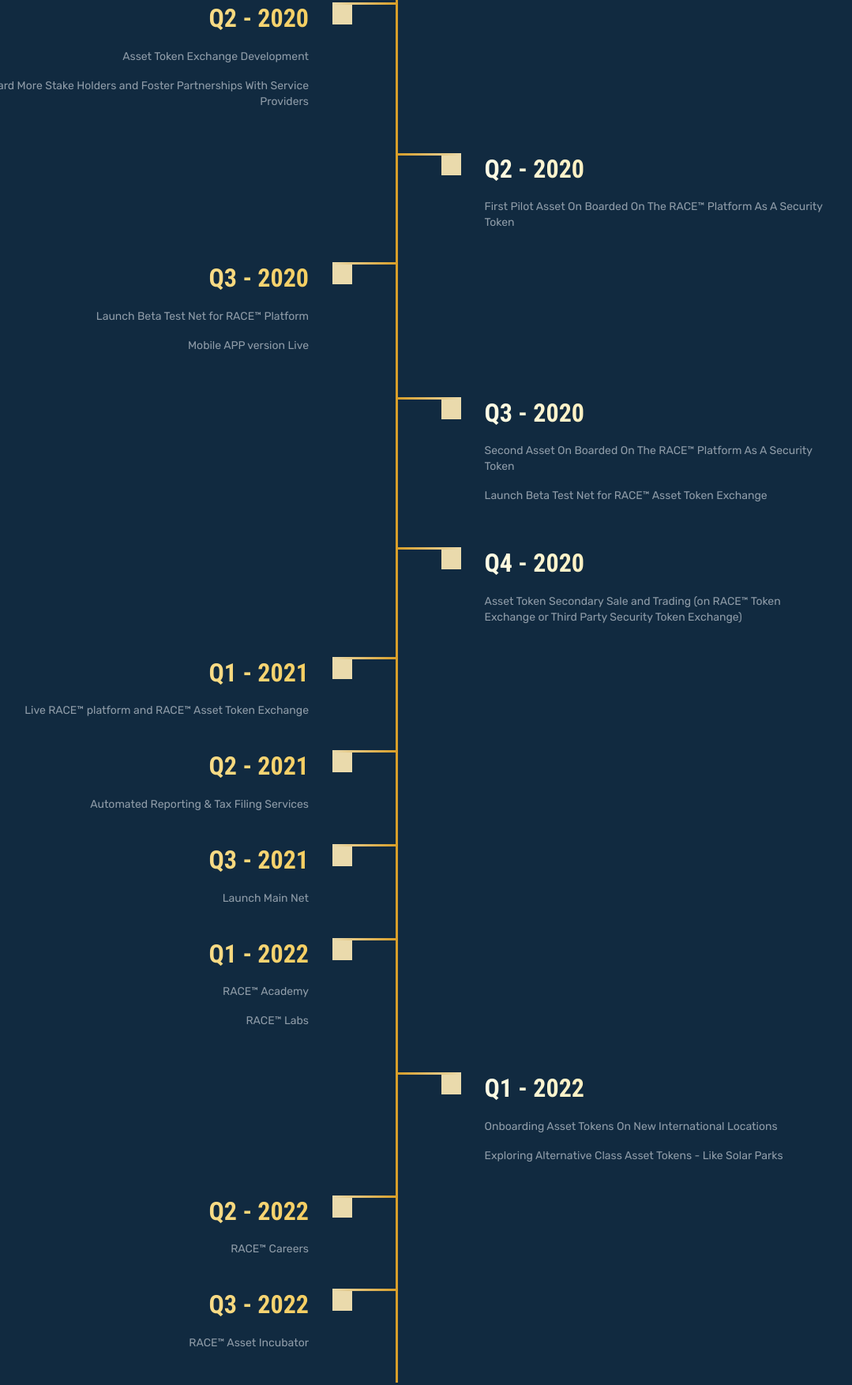
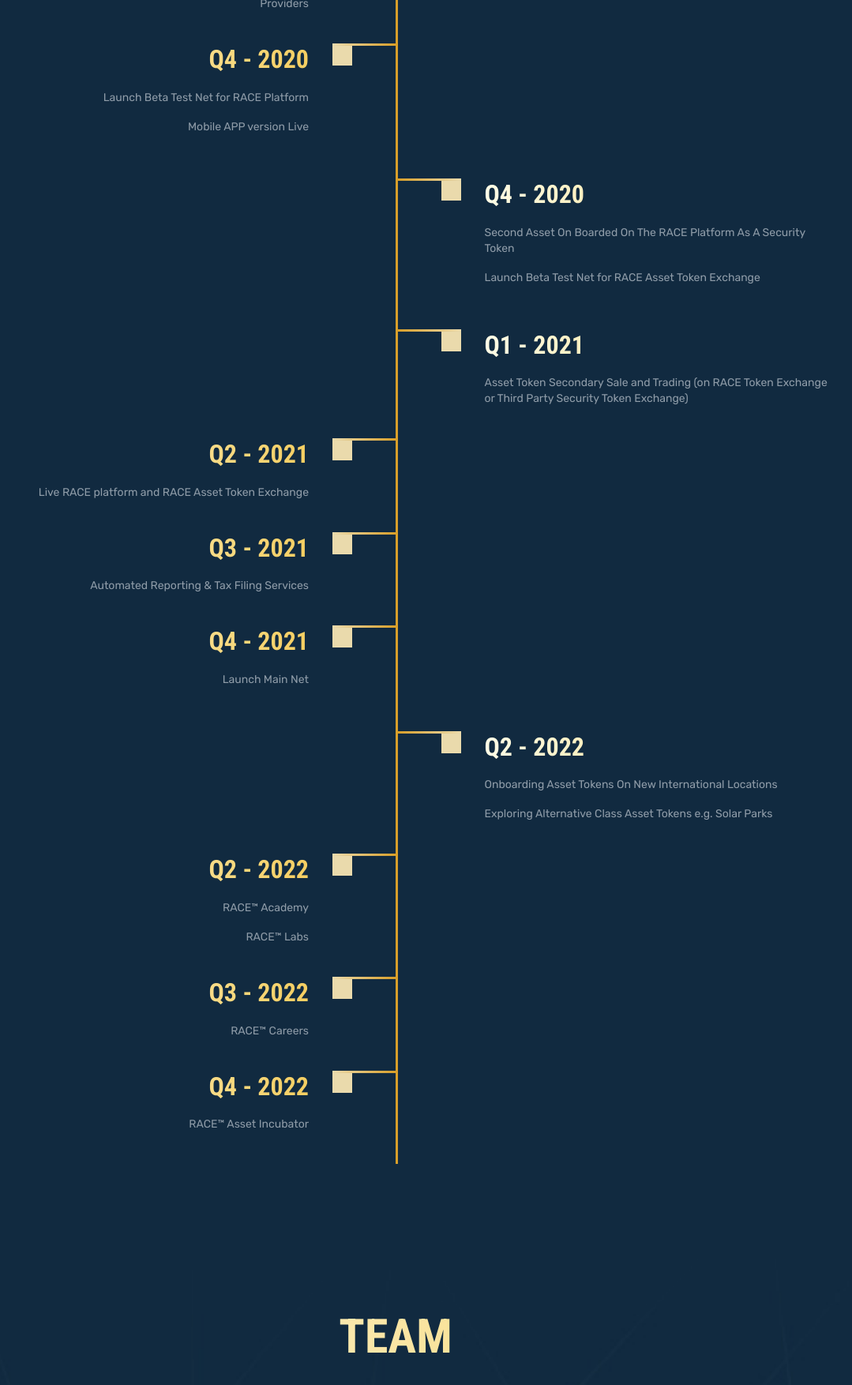
Before and after one commit to RACEcommunity/Oldwebsite, a plain HTML site: page index.html in a window 1280 px wide. Shown: the part 4807-6561 px from the top of the page at 79% size, without its empty margins (139-1218 px from the left). Drawn offline with nearby package versions, Linux system fonts and the light colour scheme.

Commit message:
roadmap updates

```diff
--- a/index.html
+++ b/index.html
@@ -514,7 +514,7 @@
       <div class="col-lg-6 col-md-6 col-6 v-pad" style="padding-top:0px;">
         <div class="row flex-column-reverse flex-sm-row">
           <div class="col-lg-10 col-md-9 col-sm-9 col-12 v-pad roadmap-info  wow fadeInLeft" data-wow-delay="0.3s" style="text-align:right;">
-            <h2>Q3 - 2019</h2>
+            <h2>Q1 - 2020</h2>
             <br>
             <p>Private Sale of RACE™ Tokens</p>
           </div>
@@ -530,9 +530,15 @@
       <div class="col-lg-6 col-md-6 col-6 v-pad" style="padding-top:0px;">
         <div class="row flex-column-reverse flex-sm-row">
           <div class="col-lg-10 col-md-9 col-sm-9 col-12 v-pad roadmap-info  wow fadeInLeft" data-wow-delay="0.3s" style="text-align:right;">
-            <h2>Q4 - 2019</h2>
+            <h2>Q2 - 2020</h2>
             <br>
             <p>Public Sale of RACE™ Tokens</p>
+	    <br>
+	    <p>Onboard Investors and Project Proposers</p>
+	    <br>
+	    <p>UI & UX Version 1</p>
+	    <br>
+	    <p>Platform Closed for Beta Testing for Stakeholders</p>
           </div>
           <div class="col-lg-2 col-md-3 col-sm-3 col-12 v-pad branch-l">
             <div class="line-l"></div>
@@ -551,7 +557,7 @@
             <div class="roadmap-square"></div>
           </div>
           <div class="col-lg-10 col-md-9 col-sm-9 col-12 v-pad roadmap-info  wow fadeInRight" data-wow-delay="0.3s">
-            <h2>Q4 - 2019<br>to Q1 - 2020</h2>
+            <h2>Q2 to Q3 - 2020</h2>
             <br>
             <p>Regulatory submission and approval of Digitised Asset platform (Singapore)</p>
           </div>
@@ -562,13 +568,11 @@
       <div class="col-lg-6 col-md-6 col-6 v-pad" style="padding-top:0px;">
         <div class="row flex-column-reverse flex-sm-row">
           <div class="col-lg-10 col-md-9 col-sm-9 col-12 v-pad roadmap-info  wow fadeInLeft" data-wow-delay="0.3s" style="text-align:right;">
-            <h2>Q1 - 2020</h2>
+            <h2>Q3 - 2020</h2>
             <br>
-            <p>Onboard Project Proposers</p>
+            <p>Asset Token Exchange Development</p>
             <br>
-            <p>UI & UX Version 1</p>
-            <br>
-            <p>Platform Closed for Beta Testing for Stakeholders</p>
+            <p>Onboard More Stakeholders and Foster Partnerships With Service Providers</p>
           </div>
           <div class="col-lg-2 col-md-3 col-sm-3 col-12 v-pad branch-l">
             <div class="line-l"></div>
@@ -582,43 +586,9 @@
       <div class="col-lg-6 col-md-6 col-6 v-pad" style="padding-top:0px;">
         <div class="row flex-column-reverse flex-sm-row">
           <div class="col-lg-10 col-md-9 col-sm-9 col-12 v-pad roadmap-info wow fadeInLeft" data-wow-delay="0.3s" style="text-align:right;">
-            <h2>Q2 - 2020</h2>
+            <h2>Q4 - 2020</h2>
             <br>
-            <p>Asset Token Exchange Development</p>
-            <br>
-            <p>Onboard More Stake Holders and Foster Partnerships With Service Providers</p>
-          </div>
-          <div class="col-lg-2 col-md-3 col-sm-3 col-12 v-pad branch-l">
-            <div class="line-l"></div>
-            <div class="roadmap-square"></div>
-          </div>
-        </div>
-      </div>
-      <div class="col-lg-6 col-md-6 col-6 v-pad v-line" style="padding-top:0px;"></div>
-    </div>
-    <div class="row">
-      <div class="col-lg-6 col-md-6 col-6 v-pad"></div>
-      <div class="col-lg-6 col-md-6 col-6 v-pad v-line">
-        <div class="row">
-          <div class="col-lg-2 col-md-3 col-sm-3 col-12 v-pad branch-r">
-            <div class="line-r"></div>
-            <div class="roadmap-square"></div>
-          </div>
-          <div class="col-lg-10 col-md-9 col-sm-9 col-12 v-pad roadmap-info  wow fadeInRight" data-wow-delay="0.3s">
-            <h2>Q2 - 2020</h2>
-            <br>
-            <p>First Pilot Asset On Boarded On The RACE™ Platform As A Security Token</p>
-          </div>
-        </div>
-      </div>
-    </div>
-    <div class="row">
-      <div class="col-lg-6 col-md-6 col-6 v-pad" style="padding-top:0px;">
-        <div class="row flex-column-reverse flex-sm-row">
-          <div class="col-lg-10 col-md-9 col-sm-9 col-12 v-pad roadmap-info  wow fadeInLeft" data-wow-delay="0.3s" style="text-align:right;">
-            <h2>Q3 - 2020</h2>
-            <br>
-            <p>Launch Beta Test Net for RACE™ Platform</p>
+            <p>Launch Beta Test Net for RACE Platform</p>
             <br>
             <p>Mobile APP version Live</p>
           </div>
@@ -639,15 +609,16 @@
             <div class="roadmap-square"></div>
           </div>
           <div class="col-lg-10 col-md-9 col-sm-9 col-12 v-pad roadmap-info  wow fadeInRight" data-wow-delay="0.3s">
-            <h2>Q3 - 2020</h2>
+            <h2>Q4 - 2020</h2>
             <br>
-            <p>Second Asset On Boarded On The RACE™ Platform As A Security Token</p>
+            <p>Second Asset On Boarded On The RACE Platform As A Security Token</p>
             <br>
-            <p>Launch Beta Test Net for RACE™ Asset Token Exchange</p>
+            <p>Launch Beta Test Net for RACE Asset Token Exchange</p>
           </div>
         </div>
       </div>
     </div>
+<!---start additional right column--->
     <div class="row">
       <div class="col-lg-6 col-md-6 col-6 v-pad"></div>
       <div class="col-lg-6 col-md-6 col-6 v-pad v-line">
@@ -657,20 +628,21 @@
             <div class="roadmap-square"></div>
           </div>
           <div class="col-lg-10 col-md-9 col-sm-9 col-12 v-pad roadmap-info  wow fadeInRight" data-wow-delay="0.3s">
-            <h2>Q4 - 2020</h2>
+            <h2>Q1 - 2021</h2>
             <br>
-            <p>Asset Token Secondary Sale and Trading (on RACE™ Token Exchange or Third Party Security Token Exchange)</p>
+            <p>Asset Token Secondary Sale and Trading (on RACE Token Exchange or Third Party Security Token Exchange)</p>
           </div>
         </div>
       </div>
     </div>
+<!---end additional right column--->
     <div class="row">
       <div class="col-lg-6 col-md-6 col-6 v-pad" style="padding-top:0px;">
         <div class="row flex-column-reverse flex-sm-row">
           <div class="col-lg-10 col-md-9 col-sm-9 col-12 v-pad roadmap-info  wow fadeInLeft" data-wow-delay="0.3s" style="text-align:right;">
-            <h2>Q1 - 2021</h2>
+            <h2>Q2 - 2021</h2>
             <br>
-            <p>Live RACE™ platform and RACE™ Asset Token Exchange</p>
+            <p>Live RACE platform and RACE Asset Token Exchange</p>
           </div>
           <div class="col-lg-2 col-md-3 col-sm-3 col-12 v-pad branch-l">
             <div class="line-l"></div>
@@ -680,11 +652,12 @@
       </div>
       <div class="col-lg-6 col-md-6 col-6 v-pad v-line" style="padding-top:0px;"></div>
     </div>
+<!---start additional left column--->
     <div class="row">
       <div class="col-lg-6 col-md-6 col-6 v-pad" style="padding-top:0px;">
         <div class="row flex-column-reverse flex-sm-row">
           <div class="col-lg-10 col-md-9 col-sm-9 col-12 v-pad roadmap-info  wow fadeInLeft" data-wow-delay="0.3s" style="text-align:right;">
-            <h2>Q2 - 2021</h2>
+            <h2>Q3 - 2021</h2>
             <br>
             <p>Automated Reporting & Tax Filing Services</p>
           </div>
@@ -696,11 +669,13 @@
       </div>
       <div class="col-lg-6 col-md-6 col-6 v-pad v-line" style="padding-top:0px;"></div>
     </div>
+<!---end additional left column--->
+<!---start additional left column--->
     <div class="row">
       <div class="col-lg-6 col-md-6 col-6 v-pad" style="padding-top:0px;">
         <div class="row flex-column-reverse flex-sm-row">
           <div class="col-lg-10 col-md-9 col-sm-9 col-12 v-pad roadmap-info  wow fadeInLeft" data-wow-delay="0.3s" style="text-align:right;">
-            <h2>Q3 - 2021</h2>
+            <h2>Q4 - 2021</h2>
             <br>
             <p>Launch Main Net</p>
           </div>
@@ -712,11 +687,30 @@
       </div>
       <div class="col-lg-6 col-md-6 col-6 v-pad v-line" style="padding-top:0px;"></div>
     </div>
+<!---end additional left column--->
+    <div class="row">
+      <div class="col-lg-6 col-md-6 col-6 v-pad"></div>
+      <div class="col-lg-6 col-md-6 col-6 v-pad v-line">
+        <div class="row">
+          <div class="col-lg-2 col-md-3 col-sm-3 col-12 v-pad branch-r">
+            <div class="line-r"></div>
+            <div class="roadmap-square"></div>
+          </div>
+          <div class="col-lg-10 col-md-9 col-sm-9 col-12 v-pad roadmap-info  wow fadeInRight" data-wow-delay="0.3s">
+            <h2>Q2 - 2022</h2>
+            <br>
+            <p>Onboarding Asset Tokens On New International Locations</p>
+            <br>
+            <p>Exploring Alternative Class Asset Tokens e.g. Solar Parks</p>
+          </div>
+        </div>
+      </div>
+    </div>
     <div class="row">
       <div class="col-lg-6 col-md-6 col-6 v-pad" style="padding-top:0px;">
         <div class="row flex-column-reverse flex-sm-row">
-          <div class="col-lg-10 col-md-9 col-sm-9 col-12 v-pad roadmap-info wow fadeInLeft" data-wow-delay="0.3s" style="text-align:right;">
-            <h2>Q1 - 2022</h2>
+          <div class="col-lg-10 col-md-9 col-sm-9 col-12 v-pad roadmap-info  wow fadeInLeft" data-wow-delay="0.3s" style="text-align:right;">
+            <h2>Q2 - 2022</h2>
             <br>
             <p>RACE™ Academy</p>
             <br>
@@ -731,28 +725,10 @@
       <div class="col-lg-6 col-md-6 col-6 v-pad v-line" style="padding-top:0px;"></div>
     </div>
     <div class="row">
-      <div class="col-lg-6 col-md-6 col-6 v-pad"></div>
-      <div class="col-lg-6 col-md-6 col-6 v-pad v-line">
-        <div class="row">
-          <div class="col-lg-2 col-md-3 col-sm-3 col-12 v-pad branch-r">
-            <div class="line-r"></div>
-            <div class="roadmap-square"></div>
-          </div>
-          <div class="col-lg-10 col-md-9 col-sm-9 col-12 v-pad roadmap-info  wow fadeInRight" data-wow-delay="0.3s">
-            <h2>Q1 - 2022</h2>
-            <br>
-            <p>Onboarding Asset Tokens On New International Locations</p>
-            <br>
-            <p>Exploring Alternative Class Asset Tokens - Like Solar Parks</p>
-          </div>
-        </div>
-      </div>
-    </div>
-    <div class="row">
       <div class="col-lg-6 col-md-6 col-6 v-pad" style="padding-top:0px;">
         <div class="row flex-column-reverse flex-sm-row">
           <div class="col-lg-10 col-md-9 col-sm-9 col-12 v-pad roadmap-info  wow fadeInLeft" data-wow-delay="0.3s" style="text-align:right;">
-            <h2>Q2 - 2022</h2>
+            <h2>Q3 - 2022</h2>
             <br>
             <p>RACE™ Careers</p>
           </div>
@@ -768,7 +744,7 @@
       <div class="col-lg-6 col-md-6 col-6 v-pad" style="padding-top:0px;">
         <div class="row flex-column-reverse flex-sm-row">
           <div class="col-lg-10 col-md-9 col-sm-9 col-12 v-pad roadmap-info  wow fadeInLeft" data-wow-delay="0.3s" style="text-align:right;">
-            <h2>Q3 - 2022</h2>
+            <h2>Q4 - 2022</h2>
             <br>
             <p>RACE™ Asset Incubator</p>
           </div>
@@ -780,6 +756,7 @@
       </div>
       <div class="col-lg-6 col-md-6 col-6 v-pad v-line" style="padding-top:0px;"></div>
     </div>
+
   </div>
 </section>
 <!------------ Roadmap end ------------>
```
